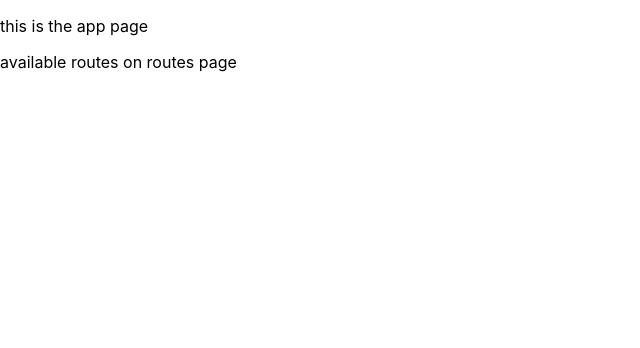
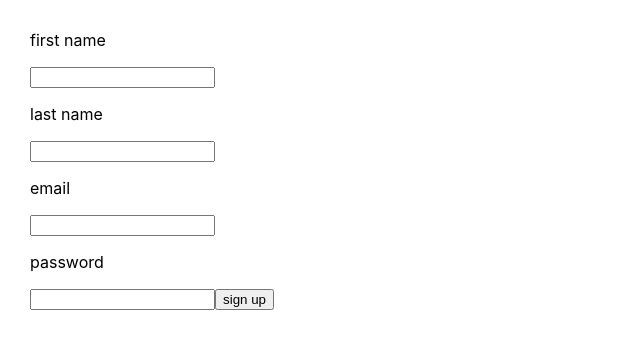
Before and after one commit to tjbecker8/ScoreSheet, a React (Create React App) app: page /signup in a window 1280 px wide. Shown: the top 348 px of the page, without its empty margins (0-640 px from the left). Built offline with nearby package versions, Linux system fonts and the light colour scheme; no server answers.

Commit message:
authentication working

```diff
--- a/package.json
+++ b/package.json
@@ -7,7 +7,7 @@
     "@testing-library/react": "^9.3.2",
     "@testing-library/user-event": "^7.1.2",
     "dotenv": "^8.2.0",
-    "firebase": "^7.8.2",
+    "firebase": "^7.9.1",
     "react": "^16.12.0",
     "react-date-picker": "^7.10.0",
     "react-datepicker": "^2.12.1",
@@ -16,7 +16,8 @@
     "react-dropdown-select": "^3.11.1",
     "react-router-dom": "^5.1.2",
     "react-scripts": "3.3.0",
-    "react-time-picker": "^3.9.0"
+    "react-time-picker": "^3.9.0",
+    "react-with-firebase-auth": "^1.3.0"
   },
   "scripts": {
     "start": "react-scripts start",
--- a/src/components/Login/signup.js
+++ b/src/components/Login/signup.js
@@ -1,21 +1,60 @@
 import React, {Component} from 'react';
 import { database } from '../../App';
+import firebase from 'firebase';
+import "firebase/firestore"
+import 'firebase/auth';
+import '@firebase/firestore'
 
-class Signup extends Component {
+class SignUp extends Component {
+  constructor(props){
+   super(props);
+   this.state = {
+     date: new Date(),
+     email: null,
+     password: null,
+     firstName: null,
+     lastName: null,
+   };
+ }
 
-  database.auth().createUserWithEmailAndPassword(email, password).catch((error)=> {
+
+handleChange=(e)=> {
+  this.setState({
+    [e.target.id]: e.target.value
+  })
+}
+
+signup=()=>{
+  const {email, password} = this.state
+  firebase.auth().createUserWithEmailAndPassword(email, password).then(authUser => {
+    console.log(authUser);
+      }).catch((error)=> {
   // Handle Errors here.
   var errorCode = error.code;
   var errorMessage = error.message;
   // ...
 });
+}
 
 
   render () {
+    console.log('signup state', this.state);
     return (
+      <div id='container'>
+        <p>first name</p>
+        <input type='text' id="firstName" onChange={(value)=>{this.handleChange(value)}} value={this.state.firstName} />
+        <p>last name</p>
+        <input type='text' id="lastName" onChange={(value)=>{this.handleChange(value)}} value={this.state.lastName} />
+        <p>email</p>
+        <input type='email' id="email" onChange={(value)=>{this.handleChange(value)}} value={this.state.email} />
+        <p>password</p>
+        <input type='password' id="password" onChange={(value)=>{this.handleChange(value)}} value={this.state.password} />
+        <button type='button' onClick={this.signup}>sign up</button>
+
+      </div>
 
     )
   }
 
 }
-export default Signup
+export default SignUp
--- a/src/routes.js
+++ b/src/routes.js
@@ -11,6 +11,7 @@ import NewPlayer from './components/NewPlayer/newPlayer'
 import LeagueLanding from './components/LeagueLanding/leagueLanding'
 import NewGame from './components/NewGame/newGame'
 import NewRink from './components/NewRink/newRink'
+import SignUp from './components/Login/signup'
 
 
 
@@ -28,6 +29,7 @@ class Routes extends Component {
         <Route path="/league" component={LeagueLanding} />
         <Route path="/newgame" component={NewGame} />
         <Route path="/newrink" component={NewRink} />
+        <Route path="/signup" component={SignUp} />
 
 
 
```
Also changed, not shown: src/components/Login/login.js (+34 -7 lines), 1 other file (tests, documents, lock files or other folders).
